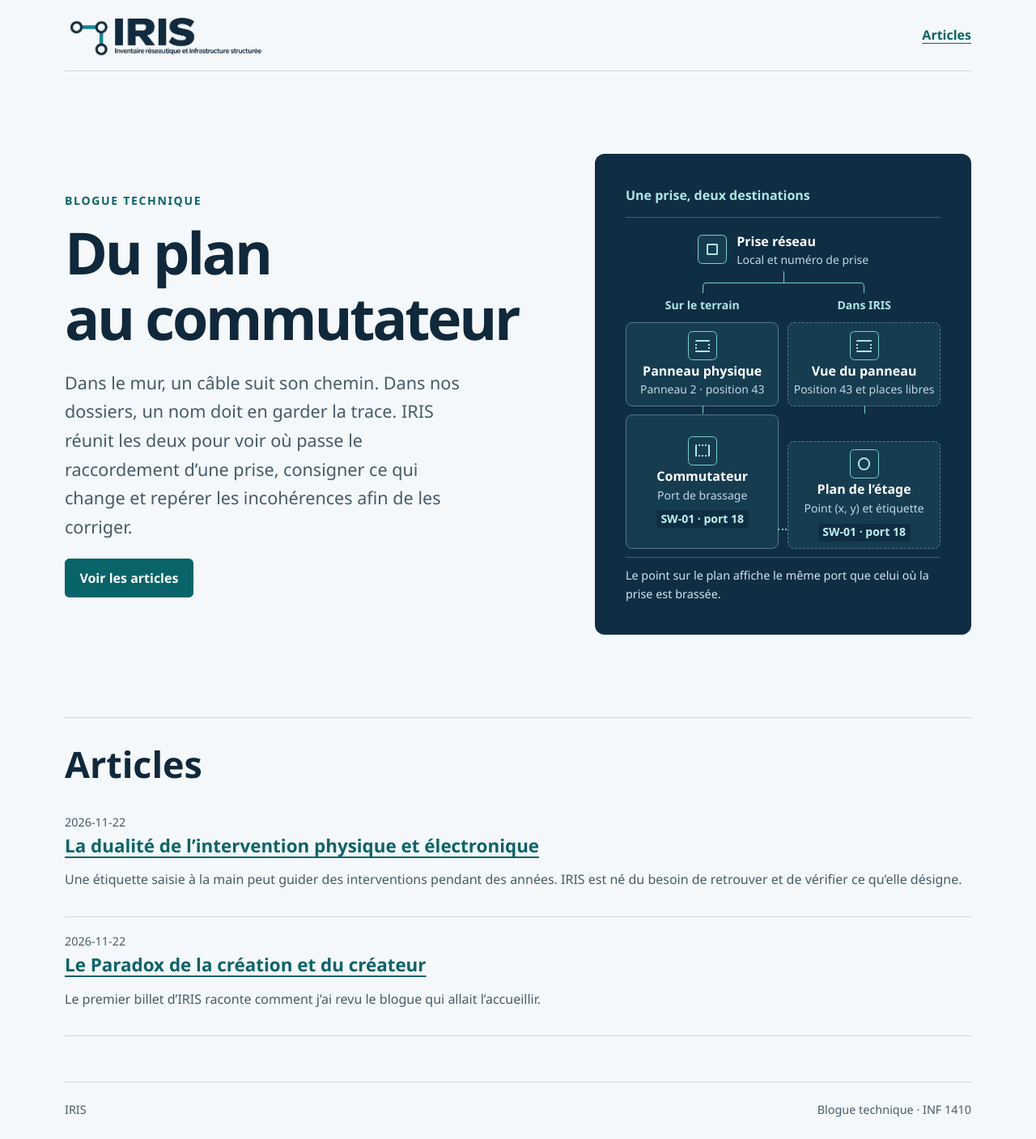
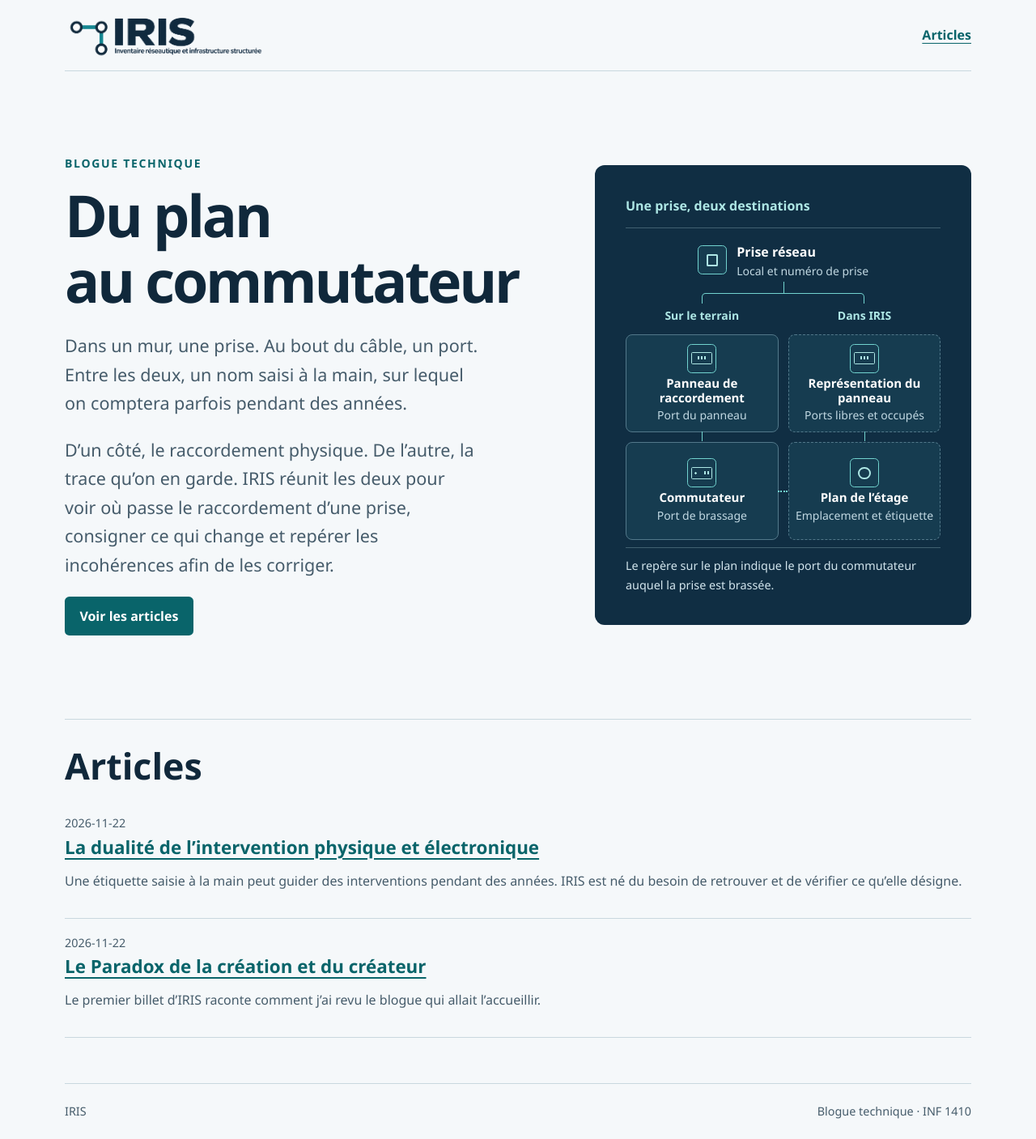
Before and after one commit to mllabonte/iris-blogue, a Jekyll site: the page built from index.html, in a window 1280 px wide. Shown: the whole page at 81% size. Built offline with Jekyll 4.4.1, drawn with Linux system fonts in a browser that asks for light colours.

Commit message:
Épurer le schéma et rétablir le descriptif poétique

```diff
--- a/assets/site.css
+++ b/assets/site.css
@@ -37,27 +37,29 @@ h1 { margin: 0; font-size: clamp(2.5rem, 5.6vw, 4.75rem); letter-spacing: -.045e
 .route-origin { width: fit-content; display: flex; align-items: center; gap: .75rem; margin: 1rem auto 0; }
 .route-origin strong, .route-origin small, .route-end strong, .route-end small { display: block; }
 .network small { color: #c1d8e2; font-size: .875rem; line-height: 1.4; }
-.route-fork { position: relative; display: grid; grid-template-columns: minmax(0, 1fr) minmax(0, 1fr); gap: .65rem; padding-top: 2.1rem; }
+.route-fork { position: relative; display: grid; grid-template-columns: repeat(2, minmax(0, 1fr)); grid-template-rows: auto repeat(2, minmax(6.5rem, 1fr)); gap: .75rem; padding-top: 2.1rem; }
 .route-fork::before { content: ""; position: absolute; top: .25rem; left: 50%; height: .9rem; border-left: 1px solid #72d3cf; }
-.route-fork::after { content: ""; position: absolute; top: 1.1rem; left: calc(25% - .16rem); right: calc(25% - .16rem); height: .75rem; border: 1px solid #72d3cf; border-bottom: 0; border-radius: .3rem .3rem 0 0; pointer-events: none; }
+.route-fork::after { content: ""; position: absolute; top: 1.1rem; left: calc(25% - .1875rem); right: calc(25% - .1875rem); height: .75rem; border: 1px solid #72d3cf; border-bottom: 0; border-radius: .3rem .3rem 0 0; pointer-events: none; }
 .route-branch { display: grid; grid-template-rows: subgrid; grid-row: span 3; text-align: center; }
 .route-label { margin: 0; color: #aee7e5; font-size: .875rem; font-weight: 650; }
-.route-stop, .route-end { position: relative; padding: .65rem .3rem; display: flex; flex-direction: column; align-items: center; justify-content: center; gap: .2rem; background: #163c50; border: 1px solid #52788a; border-radius: .5rem; overflow-wrap: anywhere; }
+.route-stop, .route-end { position: relative; padding: .65rem .3rem; display: flex; flex-direction: column; align-items: center; justify-content: center; gap: .2rem; background: #163c50; border: 1px solid #52788a; border-radius: .5rem; overflow-wrap: anywhere; font-size: .9375rem; }
 .route-stop strong, .route-end strong { line-height: 1.2; }
-.route-stop::after { content: ""; position: absolute; left: 50%; top: 100%; height: .65rem; border-left: 1px solid #72d3cf; }
+.route-stop::after { content: ""; position: absolute; left: 50%; top: 100%; height: .75rem; border-left: 1px solid #72d3cf; }
 .documented :is(.route-stop, .route-end) { border-style: dashed; }
-.physical .route-end::after { content: ""; position: absolute; left: 100%; bottom: 1.4rem; width: .67rem; border-top: 2px dotted #72d3cf; }
-.port-id { margin-top: .3rem; padding: .1rem .35rem; color: #bff1ef; background: #102e43; border-radius: .25rem; font: 650 .875rem/1.35 system-ui, sans-serif; }
-.node-icon { width: 1.55rem; height: 1.55rem; flex-basis: 1.55rem; }
-.route-end { flex: 1; padding: .55rem .2rem; min-height: 7rem; display: flex; flex-direction: column; align-items: center; justify-content: center; gap: .25rem; background: #163c50; border: 1px solid #52788a; border-radius: .5rem; overflow-wrap: anywhere; }
-.documented .route-end { margin-top: 2.05rem; border-style: dashed; }
+.physical .route-end::after { content: ""; position: absolute; left: 100%; top: 50%; width: .77rem; border-top: 2px dotted #72d3cf; }
 .node-icon { width: 2.25rem; height: 2.25rem; flex: 0 0 2.25rem; border: 1px solid #72d3cf; border-radius: .35rem; background: #163c50; display: grid; place-items: center; }
 .node-icon::after { content: ""; width: .9rem; height: .65rem; border: 2px solid #aee7e5; border-radius: .1rem; }
 .network-note { position: relative; margin: .6rem 0 0; padding-top: .6rem; border-top: 1px solid #416171; color: #d2e5ed; font-size: .9rem; }
 .plan::after { width: .7rem; height: .7rem; border-radius: 50%; }
 .jack::after { width: .65rem; height: .65rem; }
-.panel::after { border-style: solid dotted; }
-.switch::after { border-style: dotted solid; }
+.panel::after, .switch::after { width: 1.5rem; height: .83rem; border-width: 1px; }
+.panel::after {
+  background: repeating-linear-gradient(to right, #aee7e5 0 2px, transparent 2px 4px) center / 10px 4px no-repeat;
+}
+.switch::after {
+  background: radial-gradient(circle, #aee7e5 1px, transparent 1.5px) 3px center / 3px 3px no-repeat,
+    repeating-linear-gradient(to right, #aee7e5 0 2px, transparent 2px 4px) right 3px center / 6px 4px no-repeat;
+}
 .articles { border-top: 1px solid var(--line); padding-block: 2rem 3.5rem; }
 .articles h2 { margin: 0 0 1rem; font-size: clamp(2rem, 4vw, 2.8rem); }
 .articles p { color: var(--muted); }
--- a/index.html
+++ b/index.html
@@ -6,7 +6,8 @@ title: Blogue technique
   <div class="hero-copy">
     <p class="eyebrow">Blogue technique</p>
     <h1 id="titre">Du plan<br> au commutateur</h1>
-    <p class="dek">Dans le mur, un câble suit son chemin. Dans nos dossiers, un nom doit en garder la trace. IRIS réunit les deux pour voir où passe le raccordement d’une prise, consigner ce qui change et repérer les incohérences afin de les corriger.</p>
+    <p class="dek">Dans un mur, une prise. Au bout du câble, un port. Entre les deux, un nom saisi à la main, sur lequel on comptera parfois pendant des années.</p>
+    <p class="dek">D’un côté, le raccordement physique. De l’autre, la trace qu’on en garde. IRIS réunit les deux pour voir où passe le raccordement d’une prise, consigner ce qui change et repérer les incohérences afin de les corriger.</p>
     <a class="link-button" href="#articles">Voir les articles</a>
   </div>
   <figure class="network">
@@ -20,32 +21,30 @@ title: Blogue technique
         <p class="route-label">Sur le terrain</p>
         <div class="route-stop">
           <span class="node-icon panel" aria-hidden="true"></span>
-          <strong>Panneau physique</strong>
-          <small>Panneau 2 · position 43</small>
+          <strong>Panneau de raccordement</strong>
+          <small>Port du panneau</small>
         </div>
         <div class="route-end">
           <span class="node-icon switch" aria-hidden="true"></span>
           <strong>Commutateur</strong>
           <small>Port de brassage</small>
-          <span class="port-id">SW-01 · port 18</span>
         </div>
       </div>
       <div class="route-branch documented">
         <p class="route-label">Dans IRIS</p>
         <div class="route-stop">
           <span class="node-icon panel" aria-hidden="true"></span>
-          <strong>Vue du panneau</strong>
-          <small>Position 43 et places libres</small>
+          <strong>Représentation du panneau</strong>
+          <small>Ports libres et occupés</small>
         </div>
         <div class="route-end">
           <span class="node-icon plan" aria-hidden="true"></span>
           <strong>Plan de l’étage</strong>
-          <small>Point (x, y) et étiquette</small>
-          <span class="port-id">SW-01 · port 18</span>
+          <small>Emplacement et étiquette</small>
         </div>
       </div>
     </div>
-    <p class="network-note">Le point sur le plan affiche le même port que celui où la prise est brassée.</p>
+    <p class="network-note">Le repère sur le plan indique le port du commutateur auquel la prise est brassée.</p>
   </figure>
 </section>
 <section id="articles" class="articles wrap" aria-labelledby="articles-titre">
```
